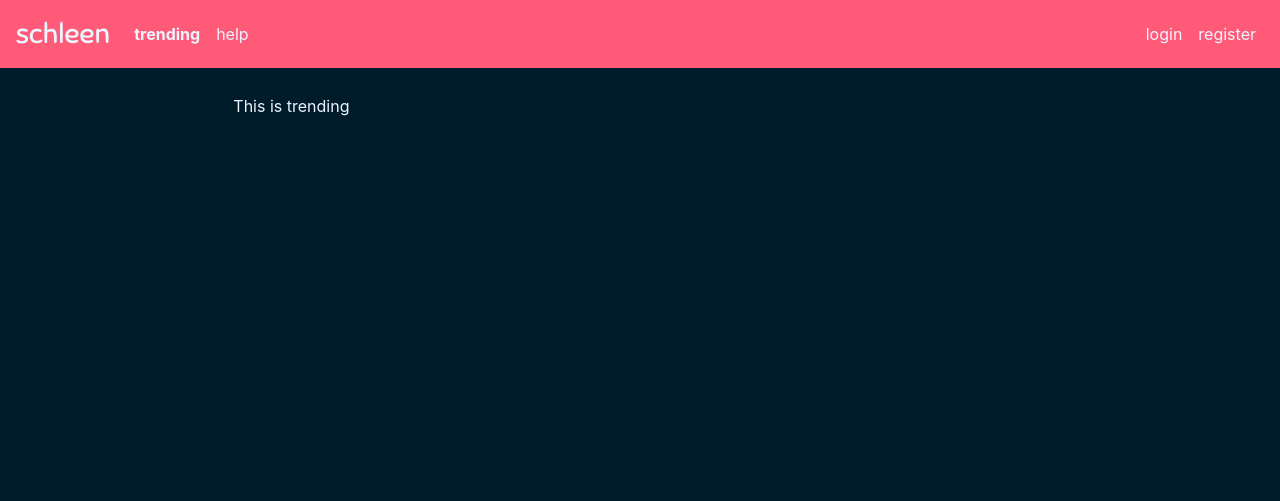
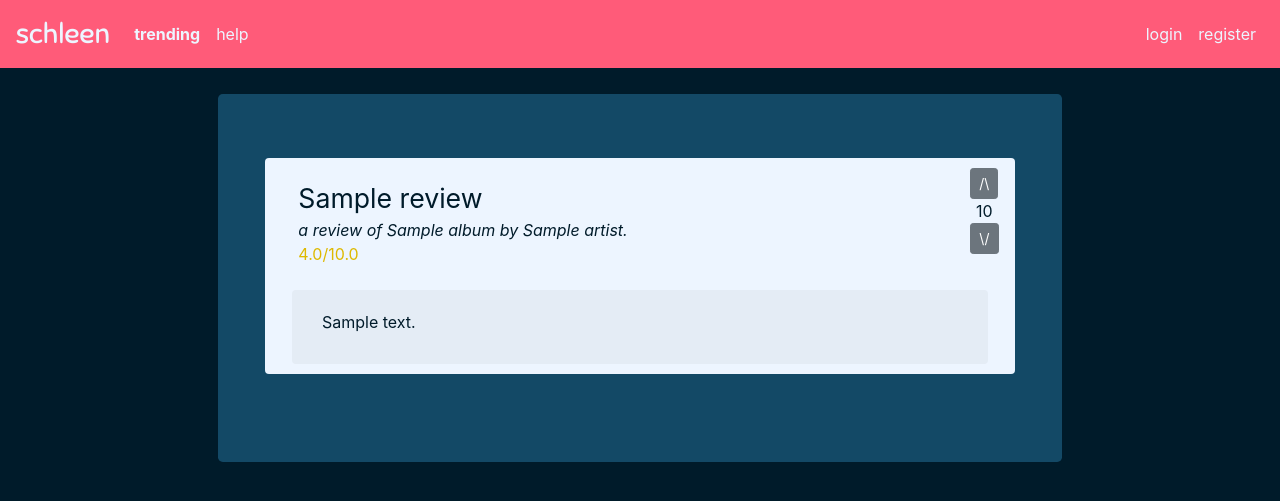
Before and after one commit to stefanhts/music-app, a Django app: page /trending in a window 1280 px wide. Shown: the top 501 px of the page. Run offline with Django 3.2, Linux system fonts and the light colour scheme; tables that the repository leaves empty hold one stand-in row (values such as "Sample post"); parts of the project's set-up code (start-up, migrations or seed data) failed here and were passed over; some libraries are stand-ins or nearby versions.

Commit message:
added upvoting functionality to reviews

```diff
--- a/schleen/music/urls.py
+++ b/schleen/music/urls.py
@@ -12,4 +12,6 @@ urlpatterns = [
     path('usersongs', views.user_songs, name='mysongs'),
     path('review', views.review, name='review'),
     path('editreview', views.edit_review, name='editreview'),
+    path('upvote', views.upvote, name='upvote'),
+    path('downvote', views.downvote, name='downvote')
 ]
--- a/schleen/music/views.py
+++ b/schleen/music/views.py
@@ -220,11 +220,11 @@ def edit_review(request):
     return redirect('review')
 
 
-def generate_review_list(request, display_type):
+def generate_review_list(request, display_type, order_by):
     if display_type == 'user':
-        reviews = Reviews.objects.filter(user=request.user).order_by('date')[::-1]
+        reviews = Reviews.objects.filter(user=request.user).order_by(order_by)[::-1]
     else:
-        reviews = Reviews.objects.all().order_by('date')[::-1]
+        reviews = Reviews.objects.all().order_by(order_by)[::-1]
     review_list = []
     for r in reviews:
         review_id = r.id
@@ -316,7 +316,7 @@ def generate_review_list(request, display_type):
 
 
 def user_reviews(request):
-    review_list = generate_review_list(request, 'user')
+    review_list = generate_review_list(request, 'user', 'date')
     return render(request, 'userreviews.html', {'list': review_list})
 
 
@@ -403,7 +403,32 @@ def topsongs(request):
 
 
 def trending(request):
-    return render(request, 'trending.html')
+    review_list = generate_review_list(request, 'all', 'score')
+    return render(request, 'trending.html', {'list': review_list})
+
+
+def upvote(request):
+    print(request.method)
+    if request.method == 'POST':
+        review_id = request.POST['revid']
+        review = Reviews.objects.filter(id=review_id).first()
+        review.score += 1
+        review.save()
+        return redirect('trending')
+    else:
+        return redirect('trending')
+
+
+def downvote(request):
+    print(request.method)
+    if request.method == 'POST':
+        review_id = request.POST['revid']
+        review = Reviews.objects.filter(id=review_id).first()
+        review.score -= 1
+        review.save()
+        return redirect('trending')
+    else:
+        return redirect('trending')
 
 
 def help(request):
--- a/schleen/scoot/css/styles.css
+++ b/schleen/scoot/css/styles.css
@@ -30,10 +30,6 @@ html, body {
 
 .jumbotron {
     background: var(--bg-light);
-}
-
-multi-review {
-    padding-top: 10%;
 }
 
 .navbar {
@@ -98,3 +94,8 @@ multi-review {
     border-bottom-right-radius: 8px;
 
 }
+
+.score-format {
+    padding-top: 10%;
+    font-weight: bolder;
+}
--- a/schleen/templates/trending.html
+++ b/schleen/templates/trending.html
@@ -1,12 +1,80 @@
 {% extends 'base.html' %}
 {% block content %}
-    <div class="container-lg">
-        <div class="content">
-            <div class="jumbotron-fluid">
-                <p>
-                    This is trending
-                </p>
+    <div class="jumbotron">
+        <div class="d-flex flex-column">
+            <div class="row">
+                <div class="col-md-12 mx-auto">
+                    {% for rec in list %}
+                        <div class="col mx-auto">
+                            <div class="review-jumbo rounded">
+                                <div class="row review-title">
+                                    <div class="col-sm-10 ml-2">
+                                        <span id="id" hidden="true">{{ rec.review_id }}</span>
+                                        <div class="review-title col-lg-12">
+                                            <div class="cm-header" style="font-size: 20pt;">{{ rec.title }}</div>
+                                            <i>a review of {{ rec.subject }}.</i>
+                                            <div class="rating">
+                                                <span class="rate">{{ rec.rating }}</span>/10.0
+                                            </div>
+                                        </div>
+                                    </div>
+                                    <div class="col ml-5">
+                                        <div class="row justify-content-center">
+                                            <p/>
+                                            <form action="upvote" method="POST">
+                                                {% csrf_token %}
+                                                <input hidden="true" name="revid" value="{{ rec.review_id }}">
+                                                <button class="btn btn-secondary btn-sm float-right" type="submit">
+                                                    /\
+                                                </button>
+                                            </form>
+                                        </div>
+                                        <div class="row justify-content-center">
+                                            {{ rec.score }}
+                                        </div>
+                                        <div class="row justify-content-center">
+                                            <p/>
+                                            <form action="downvote" method="POST">
+                                                {% csrf_token %}
+                                                <input hidden="true" name="revid" value="{{ rec.review_id }}">
+                                                <button class="btn btn-secondary btn-sm float-right" type="submit">
+                                                    \/
+                                                </button>
+                                            </form>
+                                        </div>
+                                    </div>
+                                </div>
+                                <br/>
+                                <div class="row">
+                                    <div class="col-sm-11 mx-auto review-text-jumbo rounded">
+                                        <div class="card-body">
+                                            {{ rec.text }}
+                                        </div>
+                                    </div>
+
+                                </div>
+                            </div>
+                        </div>
+                        <br/>
+                    {% endfor %}
+                </div>
             </div>
         </div>
     </div>
+    <script type="text/javascript">
+        $(document).ready(function () {
+            $('.rating').each(function (i, obj) {
+                var rating = parseFloat($(this).text())
+                var color = 'green';
+                if (rating <= 3.5) {
+                    color = 'red';
+                } else {
+                    if (rating < 7) {
+                        color = '#deb900';
+                    }
+                }
+                $(this).css('color', color);
+            })
+        })
+    </script>
 {% endblock %}
```
Also changed, not shown: schleen/root/css/styles.css (+29 -10 lines), schleen/templates/userreviews.html (+16 -9 lines).
